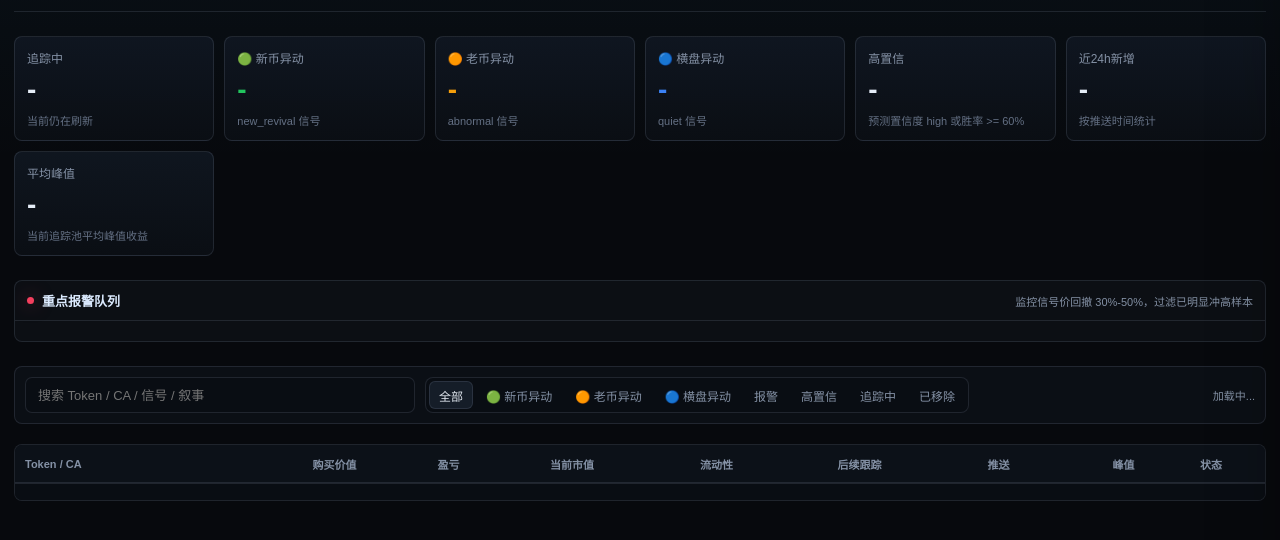
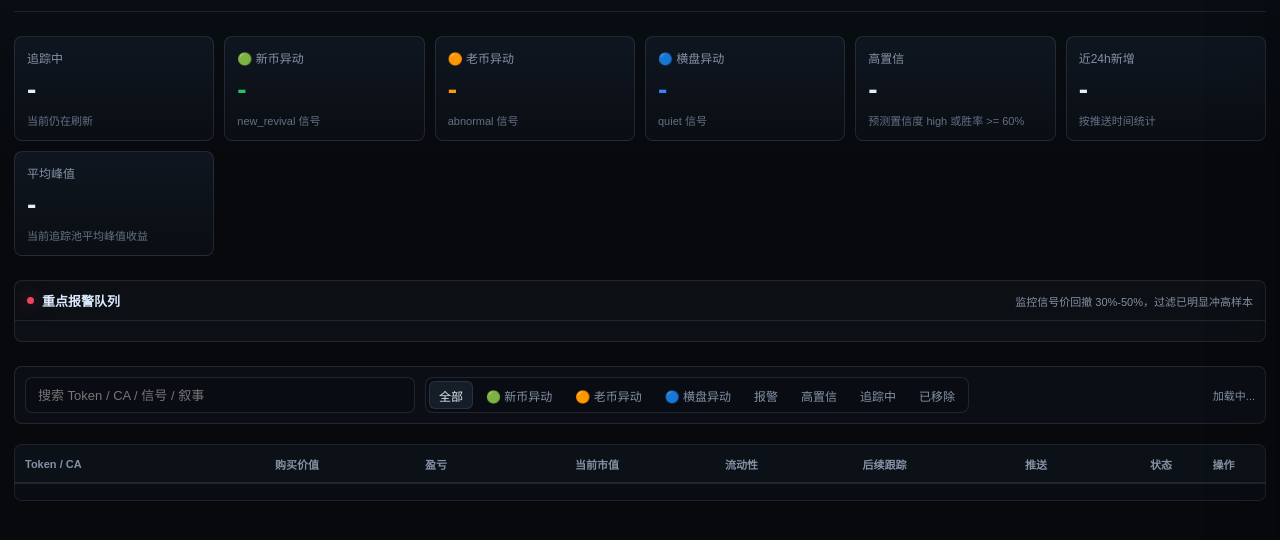
Before and after one commit to CelestialBlossoms/chainAlpha, a browser extension: page web_dashboard/templates/bottom_live_track.html in a window 1280 px wide. Shown: the part 96-636 px from the top of the page. Drawn offline with Linux system fonts and the light colour scheme.

Commit message:
style: 去除 bottom_live_track 宽表 min-width 及冗余峰值列以彻底消除内部滚动条，并重构为极客毛玻璃高密度设计

```diff
--- a/web_dashboard/templates/bottom_live_track.html
+++ b/web_dashboard/templates/bottom_live_track.html
@@ -340,11 +340,25 @@
     }
     .table-scroll {
       max-height: calc(100vh - 372px);
-      overflow: auto;
+      overflow-x: hidden;
+      overflow-y: auto;
+    }
+    .table-scroll::-webkit-scrollbar {
+      width: 4px;
+      height: 4px;
+    }
+    .table-scroll::-webkit-scrollbar-track {
+      background: transparent;
+    }
+    .table-scroll::-webkit-scrollbar-thumb {
+      background: rgba(59, 130, 246, 0.2);
+      border-radius: 999px;
+    }
+    .table-scroll::-webkit-scrollbar-thumb:hover {
+      background: rgba(59, 130, 246, 0.4);
     }
     .track-table {
       width: 100%;
-      min-width: 1040px;
       border-collapse: separate;
       border-spacing: 0;
       table-layout: fixed;
@@ -367,24 +381,26 @@
     .track-table th.sortable { cursor: pointer; }
     .track-table th.sortable.active { color: var(--blue); }
     .track-table td {
-      padding: 10px;
-      border-bottom: 1px solid rgba(148, 163, 184, .1);
-      background: rgba(13, 17, 23, .48);
+      padding: 8px 10px;
+      border-bottom: 1px solid rgba(255, 255, 255, 0.03);
+      background: rgba(13, 17, 23, 0.25);
+      backdrop-filter: blur(10px);
       vertical-align: middle;
+      transition: all 0.2s ease;
     }
     .track-table tr { cursor: pointer; }
-    .track-table tr:hover td { background: rgba(21, 29, 40, .82); }
+    .track-table tr:hover td { background: rgba(30, 41, 59, 0.45) !important; color: #f8fafc; }
     .track-table tr.removed td { opacity: .5; }
     .track-table tr.pullback-zone td { box-shadow: inset 3px 0 0 var(--red); }
-    .track-table th:nth-child(1), .track-table td:nth-child(1) { width: 23%; }
-    .track-table th:nth-child(2), .track-table td:nth-child(2) { width: 10%; }
-    .track-table th:nth-child(3), .track-table td:nth-child(3) { width: 9%; }
+    .track-table th:nth-child(1), .track-table td:nth-child(1) { width: 20%; }
+    .track-table th:nth-child(2), .track-table td:nth-child(2) { width: 12%; }
+    .track-table th:nth-child(3), .track-table td:nth-child(3) { width: 12%; }
     .track-table th:nth-child(4), .track-table td:nth-child(4) { width: 12%; }
     .track-table th:nth-child(5), .track-table td:nth-child(5) { width: 11%; }
-    .track-table th:nth-child(6), .track-table td:nth-child(6) { width: 12%; }
+    .track-table th:nth-child(6), .track-table td:nth-child(6) { width: 13%; }
     .track-table th:nth-child(7), .track-table td:nth-child(7) { width: 10%; }
-    .track-table th:nth-child(8), .track-table td:nth-child(8) { width: 7%; }
-    .track-table th:nth-child(9), .track-table td:nth-child(9) { width: 6%; }
+    .track-table th:nth-child(8), .track-table td:nth-child(8) { width: 5%; }
+    .track-table th:nth-child(9), .track-table td:nth-child(9) { width: 5%; }
 
     .token-cell { display: grid; gap: 5px; min-width: 0; }
     .token-line {
@@ -703,7 +719,6 @@
                 <th class="sortable" data-sort="liquidity">流动性</th>
                 <th>后续跟踪</th>
                 <th class="sortable" data-sort="pushed_at">推送</th>
-                <th>峰值</th>
                 <th>状态</th>
                 <th>操作</th>
               </tr>
@@ -1207,7 +1222,6 @@
             <td><div class="cap-main">${formatCap(item.pool_liquidity)}</div><div class="muted small">Holders ${safeNum(item.holders) || "-"}</div></td>
             <td>${renderFollowupChips(item)}</td>
             <td><div>${formatTime(item.pushed_at)}</div><div class="muted small">${formatDuration(age)} 前</div></td>
-            <td><div class="${pnlClass(peakPnl)}">${formatPnl(peakPnl)}</div><div class="muted small">${formatCap(peakMcap)}</div></td>
             <td>${statusBadge(item)}</td>
             <td>
               <div class="actions">
```
